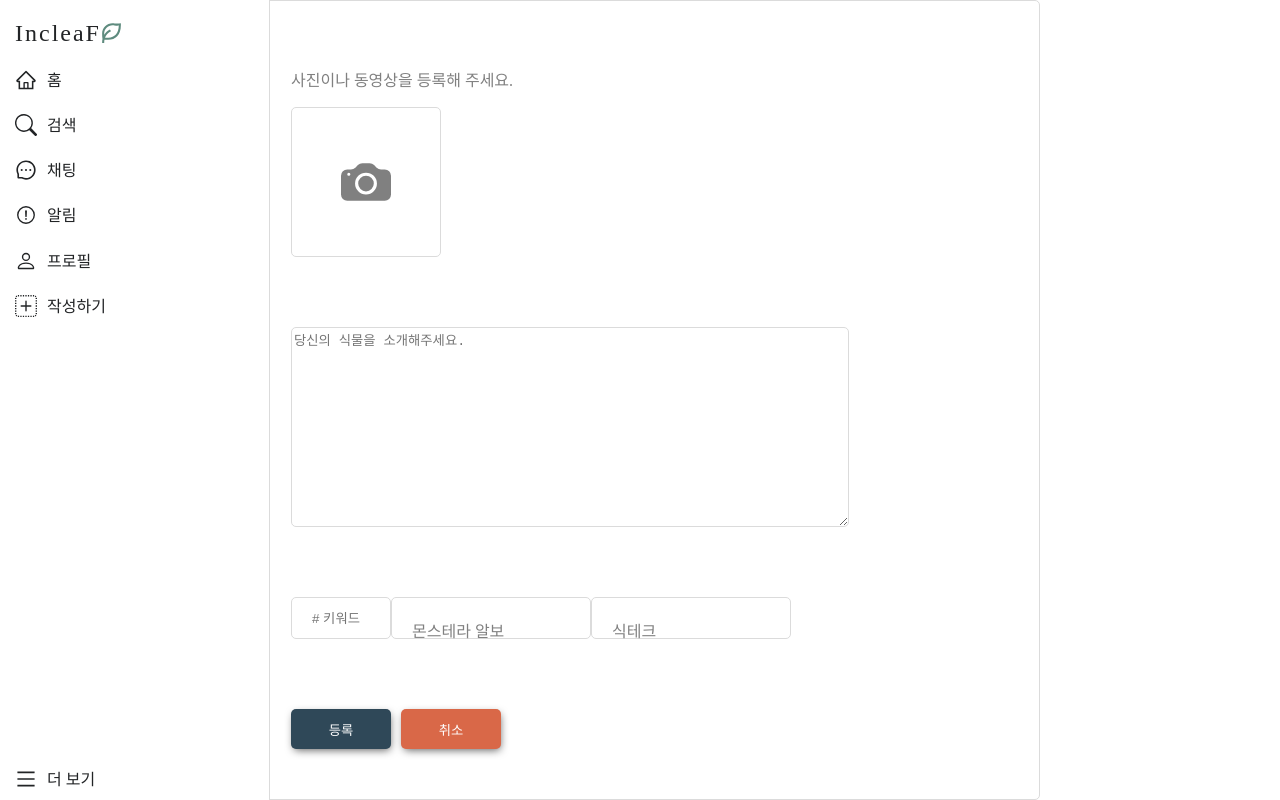
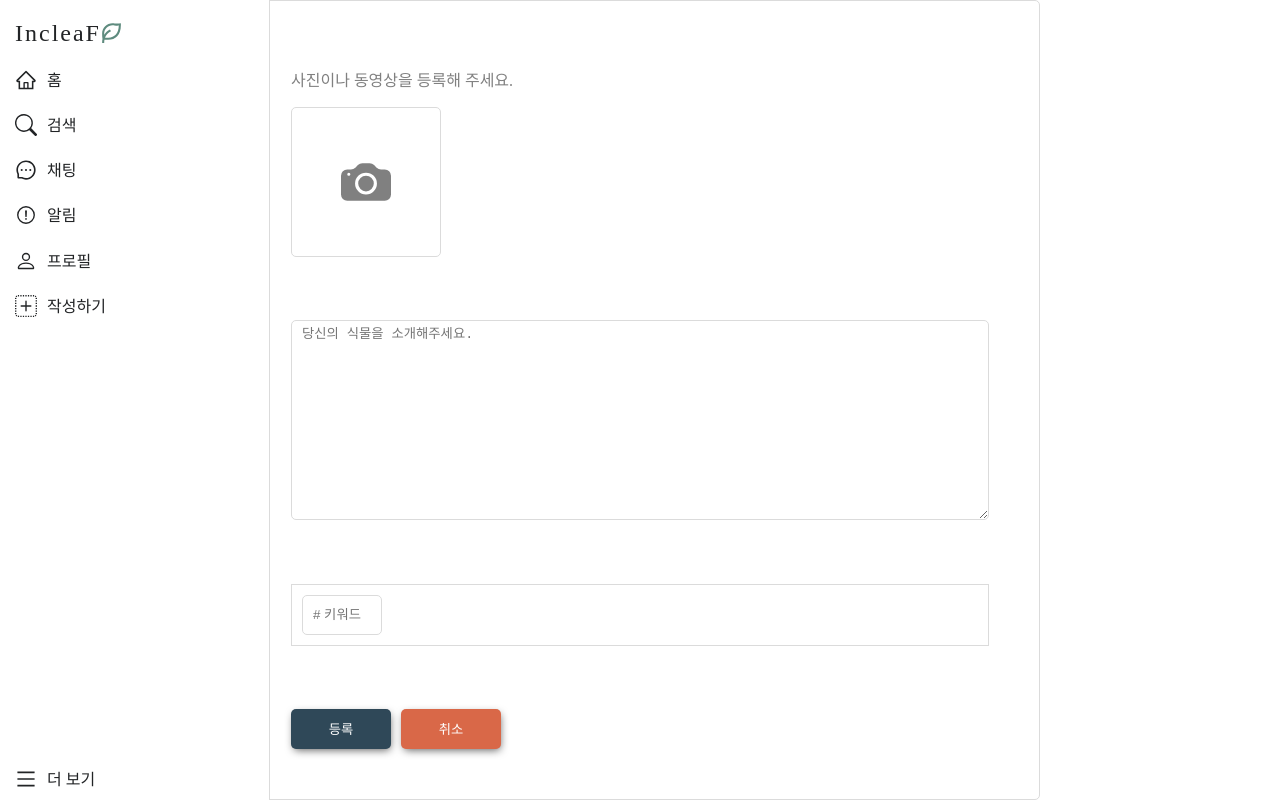
Before and after one commit to codestates-seb/seb41_main_019, a React (Create React App) app in the folder client/: page /posting in a window 1280 px wide. Built offline with nearby package versions, Linux system fonts and the light colour scheme; grey boxes are pictures that could not be loaded; a web font is replaced by a local one.

Commit message:
Feat : tag 기능 추가

```diff
--- a/client/src/components/Posting/Tag.js
+++ b/client/src/components/Posting/Tag.js
@@ -1,7 +1,21 @@
 import styled from "styled-components";
+import { useState } from "react";
 
 const Wrapper = styled.div`
     display: flex;
+    border: 1px solid #dbdbdb;
+    padding: 10px 10px;
+    width: 100%;
+
+    input {
+        width: 80px;
+        height: 40px;
+        border: 1px solid #dbdbdb;
+        border-radius: 5px;
+        cursor: pointer;
+        padding: 10px;
+    }
+
     ul {
         display: flex;
         margin: 0;
@@ -19,37 +33,33 @@ const Wrapper = styled.div`
     }
 `;
 
-const StyledTag = styled.input`
-    width: 100px;
-    height: 40px;
-    border: 1px solid #dbdbdb;
-    border-radius: 5px;
-    cursor: pointer;
-    padding: 20px;
-`;
+const Tag = () => {
+    const [tags, setTags] = useState([]);
 
-const Tag = () => {
+    const tagList = tags.map((tag,idx) => {
+        return (
+            <li key={idx}>{tag}</li>
+        )
+    });
 
-    const handleEnter = (e) => {
-        if(e.key === 'Enter'){
-            return <StyledTag>{e.target.value}</StyledTag>
+    const addTags = (e) => {
+        if(e.key === "Enter" && e.target.value.length > 0) {
+            setTags([...tags, e.target.value]);
+            e.target.value = "";
         }
-    }
+        deleteTags(e);
+    };
 
-    const tags = ["몬스테라 알보", "식테크"];
+    const deleteTags = (e) => {
+        if(e.key === "Backspace") {
+            setTags(tags.slice(0, tags.length - 1));
+        }
+    };
 
     return (
-        <Wrapper>
-            <StyledTag placeholder="# 키워드" onKeyUp={handleEnter}/>
-            <ul>
-            {
-                tags.map((el,idx) => {
-                    return (
-                            <li key={idx}>{el}</li>
-                    )
-                })
-            }
-            </ul>
+        <Wrapper className="tags">
+            <ul>{tagList}</ul>
+            <input onKeyUp={addTags} placeholder="# 키워드"></input>
         </Wrapper>
     )
 };
--- a/client/src/components/public/SideBar/SideBar.js
+++ b/client/src/components/public/SideBar/SideBar.js
@@ -214,12 +214,12 @@ const StyledExtend = styled.div`
 
 const Sidebar = () => {
   const [opendModal, setOpendModal] = useState(false);
-  const [isOpend, setIsOpend] = useState(null);
+  const [isOpend, setIsOpend] = useState();
   const navigate = useNavigate();
 
   const handleIsOpend = (value) => {
-    if(value) setIsOpend(value);
-    else if(isOpend) setIsOpend(null);
+    if(value === isOpend) setIsOpend(null);
+    else setIsOpend(value);
   }
 
   const handleOpendModal = () => {
--- a/client/src/page/Posting.js
+++ b/client/src/page/Posting.js
@@ -41,10 +41,11 @@ const Wrapper= styled.div`
 `;
 
 const StyledTextarea = styled.textarea`
-    width: 80%;
+    width: 100%;
     height: 200px;
     border: 1px solid #dbdbdb;
     border-radius: 5px;
+    padding-left: 10px;
 `;
 
 const Posting = () => {
```
